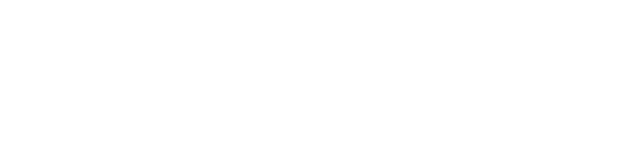
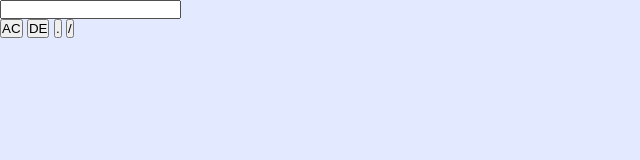
Before and after one commit to TheAnswer07/MD-Calculator, a plain HTML site: page index.html in a window 1280 px wide. Shown: the whole page, without its empty margins (0-640 px from the left). Drawn offline with Linux system fonts and the light colour scheme.

Commit message:
initial formnating and styling added

```diff
--- a/index.html
+++ b/index.html
@@ -1,11 +1,37 @@
 <!DOCTYPE html>
 <html lang="en">
+
     <head>
         <meta charset="UTF-8">
         <meta name="viewport" content="width=device-width, initial-scale=1.0">
         <title>MD Calculator</title>
+        <link rel="stylesheet" href="styles.css">
     </head>
+
     <body>
 
+        <div class="container">
+            <div class="calculator">
+                <form>
+                    <div>
+                        <input type="text" name="display">
+                    </div>
+                    <div>
+                        <input type="button" value="AC">
+                        <input type="button" value="DE">
+                        <input type="button" value=".">
+                        <input type="button" value="/">
+                    </div>
+                </form>
+            </div>
+        </div>
+
+
+        <script>
+
+
+
+        </script>
     </body>
+
 </html>
--- a/styles.css
+++ b/styles.css
@@ -4,3 +4,9 @@
     font-family: Arial, Helvetica, sans-serif;
     box-sizing: border-box;
 }
+
+.container {
+    width: 100%;
+    height: 100vh;
+    background: #e3eaff;
+}
```
Lines whose indentation alone changed are shown as unchanged.
